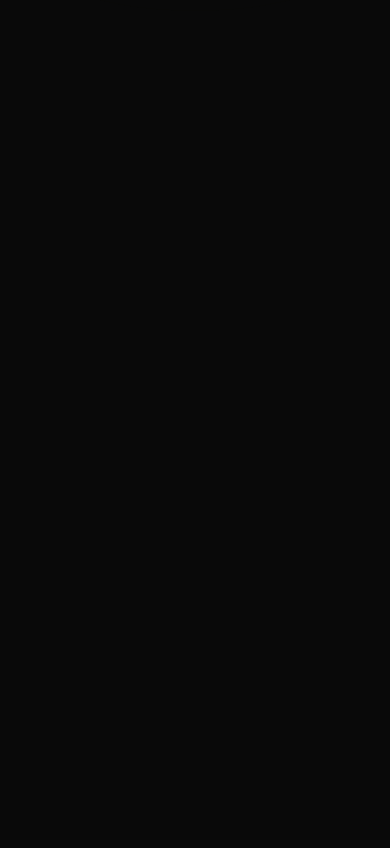
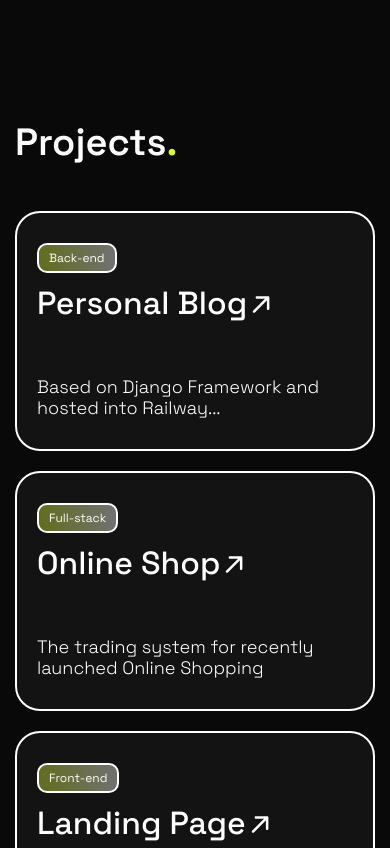
Before and after one commit to IwantPizza-404/Blask, a Vue app: page / in a window 390 px wide. Shown: the part 2151-2999 px from the top of the page. Before the commit the page ends 2249 px from the top, so only its background shows below. Built offline with nearby package versions, Linux system fonts and the light colour scheme.

Commit message:
## Projects section ##

```diff
--- a/src/App.vue
+++ b/src/App.vue
@@ -9,6 +9,7 @@
       <Hero/>
       <Services/>
       <About/>
+      <Projects/>
     </main>
   </div>
 </template>
--- a/src/assets/main.css
+++ b/src/assets/main.css
@@ -51,6 +51,9 @@
   .container{
     padding: 0 45px;
   }
+  .sec-title{
+    font-size: 50px;
+  }
 }
 
 @media screen and (max-width: 675px){
--- a/src/components/About.vue
+++ b/src/components/About.vue
@@ -41,9 +41,8 @@ export default{
 </template>
 
 <style scoped>
-    .sec-about{
-        padding: 0 0 100px 0;
-    }
+    /* .sec-about{
+    } */
     .about_wrapp{
         display: flex;
         gap: 50px;
--- /dev/null
+++ b/src/components/Projects.vue
@@ -0,0 +1,254 @@
+<script>
+
+  export default{
+    components: {
+
+    },
+  }
+</script>
+
+<template>
+  <section class="sec-projects">
+    <div class="container">
+        <div class="projects_wrapp">
+            <div class="projects-title">
+                <h2 class="projects_title sec-title sec-title_dot">Projects</h2>
+                <a class="view-pr_btn" href="#">
+                    <span>View all</span>
+                    <svg width="22" height="15" viewBox="0 0 22 15" fill="none" xmlns="http://www.w3.org/2000/svg">
+                        <path d="M1 6.5C0.447715 6.5 0 6.94772 0 7.5C0 8.05228 0.447715 8.5 1 8.5V6.5ZM21.7071 8.20711C22.0976 7.81658 22.0976 7.18342 21.7071 6.79289L15.3431 0.428932C14.9526 0.0384078 14.3195 0.0384078 13.9289 0.428932C13.5384 0.819457 13.5384 1.45262 13.9289 1.84315L19.5858 7.5L13.9289 13.1569C13.5384 13.5474 13.5384 14.1805 13.9289 14.5711C14.3195 14.9616 14.9526 14.9616 15.3431 14.5711L21.7071 8.20711ZM1 8.5L21 8.5V6.5L1 6.5V8.5Z" fill="white"/>
+                    </svg>
+                </a>
+            </div>
+            <div class="projects_content">
+                <div class="project-card">
+                    <a href="https://blobla-production.up.railway.app" class="card-wrapp">
+                        <div class="card-header">
+                            <div class="card-tag">Back-end</div>
+                            <div class="card-title">
+                                <h2 class="card_title">Personal Blog</h2>
+                                <div class="title-icon">
+                                    <svg width="18" height="17" viewBox="0 0 18 17" fill="none" xmlns="http://www.w3.org/2000/svg">
+                                        <path d="M1.11612 14.6872C0.627961 15.1753 0.627961 15.9668 1.11612 16.4549C1.60427 16.9431 2.39573 16.9431 2.88388 16.4549L1.11612 14.6872ZM17.3921 1.42891C17.3921 0.738554 16.8325 0.17891 16.1421 0.178909L4.89214 0.17891C4.20178 0.17891 3.64214 0.738554 3.64214 1.42891C3.64214 2.11927 4.20178 2.67891 4.89214 2.67891H14.8921V12.6789C14.8921 13.3693 15.4518 13.9289 16.1421 13.9289C16.8325 13.9289 17.3921 13.3693 17.3921 12.6789L17.3921 1.42891ZM2.88388 16.4549L17.026 2.31279L15.2583 0.545026L1.11612 14.6872L2.88388 16.4549Z" fill="white"/>
+                                    </svg>
+                                </div>
+                            </div>
+                        </div>
+                        <div class="card-content">
+                            <p class="card-desc">Based on Django Framework and hosted into Railway...</p>
+                        </div>
+                    </a>
+                </div>
+                <div class="project-card">
+                    <a href="#" class="card-wrapp">
+                        <div class="card-header">
+                            <div class="card-tag">Full-stack</div>
+                            <div class="card-title">
+                                <h2 class="card_title">Online Shop</h2>
+                                <div class="title-icon">
+                                    <svg width="18" height="17" viewBox="0 0 18 17" fill="none" xmlns="http://www.w3.org/2000/svg">
+                                        <path d="M1.11612 14.6872C0.627961 15.1753 0.627961 15.9668 1.11612 16.4549C1.60427 16.9431 2.39573 16.9431 2.88388 16.4549L1.11612 14.6872ZM17.3921 1.42891C17.3921 0.738554 16.8325 0.17891 16.1421 0.178909L4.89214 0.17891C4.20178 0.17891 3.64214 0.738554 3.64214 1.42891C3.64214 2.11927 4.20178 2.67891 4.89214 2.67891H14.8921V12.6789C14.8921 13.3693 15.4518 13.9289 16.1421 13.9289C16.8325 13.9289 17.3921 13.3693 17.3921 12.6789L17.3921 1.42891ZM2.88388 16.4549L17.026 2.31279L15.2583 0.545026L1.11612 14.6872L2.88388 16.4549Z" fill="white"/>
+                                    </svg>
+                                </div>
+                            </div>
+                        </div>
+                        <div class="card-content">
+                            <p class="card-desc">The trading system for recently launched Online Shopping</p>
+                        </div>
+                    </a>
+                </div>
+                <div class="project-card">
+                    <a href="#" class="card-wrapp">
+                        <div class="card-header">
+                            <div class="card-tag">Front-end</div>
+                            <div class="card-title">
+                                <h2 class="card_title">Landing Page</h2>
+                                <div class="title-icon">
+                                    <svg width="18" height="17" viewBox="0 0 18 17" fill="none" xmlns="http://www.w3.org/2000/svg">
+                                        <path d="M1.11612 14.6872C0.627961 15.1753 0.627961 15.9668 1.11612 16.4549C1.60427 16.9431 2.39573 16.9431 2.88388 16.4549L1.11612 14.6872ZM17.3921 1.42891C17.3921 0.738554 16.8325 0.17891 16.1421 0.178909L4.89214 0.17891C4.20178 0.17891 3.64214 0.738554 3.64214 1.42891C3.64214 2.11927 4.20178 2.67891 4.89214 2.67891H14.8921V12.6789C14.8921 13.3693 15.4518 13.9289 16.1421 13.9289C16.8325 13.9289 17.3921 13.3693 17.3921 12.6789L17.3921 1.42891ZM2.88388 16.4549L17.026 2.31279L15.2583 0.545026L1.11612 14.6872L2.88388 16.4549Z" fill="white"/>
+                                    </svg>
+                                </div>
+                            </div>
+                        </div>
+                        <div class="card-content">
+                            <p class="card-desc">Portfolio website for a digital agency, based on React JS framework</p>
+                        </div>
+                    </a>
+                </div>
+            </div>
+        </div>
+    </div>
+  </section>
+</template>
+
+<style scoped>
+    .sec-projects{
+        padding: 0 0 100px 0;
+    }
+    .projects_wrapp{
+        display: flex;
+        flex-direction: column;
+        gap: 115px;
+    }
+    .projects-title{
+        display: flex;
+        align-items: center;
+        justify-content: space-between;
+    }
+    .projects_content{
+        display: flex;
+        gap: 20px;
+        flex-wrap: wrap;
+    }
+    .project-card{
+        border-radius: 25px;
+        border: 2px solid #fff;
+        background: var(--alpha-bg);
+        backdrop-filter: blur(32px);
+        flex: 1;
+        height: 350px;
+    }
+    .card-wrapp{
+        display: flex;
+        flex-direction: column;
+        justify-content: space-between;
+        padding: 45px 30px;
+        height: 100%;
+    }
+
+    .card-header{
+        display: flex;
+        flex-direction: column;
+        gap: 10px;
+    }
+    .card-tag{
+        display: flex;
+        align-items: center;
+        justify-content: center;
+        border-radius: 10px;
+        border: 2px solid #fff;
+        background: linear-gradient(-90deg, rgba(255, 255, 255, 0.4), rgba(219, 245, 47, 0.4));
+        font-size: 15px;
+        font-weight: 400;
+        padding: 5px 10px;
+        width: fit-content;
+    }
+    .card_title{
+        position: relative;
+        font-size: 36px;
+        font-weight: 500;
+        padding-bottom: 2px;
+    }
+    .card_title::after{
+        content: '';
+        background: #fff;
+        position: absolute;
+        border-radius: 2px;
+        bottom: 0;
+        left: 0;
+        height: 2px;
+        width: 0%;
+        transition: .2s ease-in-out;
+    }
+    .card-title{
+        display: flex;
+        align-items: center;
+        gap: 5px;
+        width: fit-content;
+    }
+    .title-icon{
+        display: flex;
+        transition: .2s ease-in-out;
+    }
+    .project-card:hover .title-icon{
+        transform: translate(5px, -5px);
+    }
+    .project-card:hover .card_title::after{
+        width: 100%;
+    }
+    .card-desc{
+        overflow: hidden;
+        text-overflow: ellipsis;
+        display: -webkit-box;
+        -webkit-line-clamp: 2;
+        -webkit-box-orient: vertical;
+        font-size: 18px;
+        line-height: 120%;
+        font-weight: 300;
+    }
+
+    .view-pr_btn{
+        display: flex;
+        justify-content: center;
+        align-items: center;
+        gap: 15px;
+        font-size: 22px;
+        padding: 0 25px;
+        height: 50px;
+        border-radius: 15px;
+        border: 2px solid #fff;
+    }
+
+    @media screen and (max-width: 1200px){
+        .project-card{
+            flex: calc(50% - 10px);
+            max-width: calc(50% - 10px);
+            height: 280px;
+        }
+    }
+    @media screen and (max-width: 880px){
+        .project-card{
+            flex: 1;
+            max-width: 100%;
+            min-width: 100%;
+            height: 280px;
+        }
+    }
+    @media screen and (max-width: 675px){
+        .projects_wrapp{
+            gap: 75px;
+        }
+        .card_title{
+            font-size: 32px;
+        }
+        .card-tag{
+            font-size: 12px;
+        }
+        .project-card{
+            height: 265px;
+        }
+        .view-pr_btn{
+            font-size: 20px;
+        }
+    }
+    @media screen and (max-width: 550px){
+        .view-pr_btn{
+            padding: 0 18px;
+            gap: 10px;
+        }
+        .view-pr_btn svg{
+            width: 18px;
+        }
+        .card-wrapp{
+            padding: 30px 20px;
+        }
+        .project-card{
+            height: 240px;
+        }
+        .projects_wrapp{
+            gap: 45px;
+        }
+    }
+    @media screen and (max-width: 425px){
+        .view-pr_btn{
+            position: absolute;
+            bottom: 0;
+            left: 50%;
+            transform: translate(-50%);
+        }
+        .projects_wrapp{
+            position: relative;
+            padding-bottom: 85px;
+        }
+    }
+</style>
--- a/src/main.js
+++ b/src/main.js
@@ -3,6 +3,7 @@ import Header from './components/Header.vue'
 import Hero from './components/Hero.vue'
 import Services from './components/Services.vue'
 import About from './components/About.vue'
+import Projects from './components/Projects.vue'
 
 import { createApp, ref } from 'vue'
 import App from './App.vue'
@@ -13,5 +14,6 @@ app.component('Header', Header)
 app.component('Hero', Hero)
 app.component('Services', Services)
 app.component('About', About)
+app.component('Projects', Projects)
 
 app.mount('#app')
```
